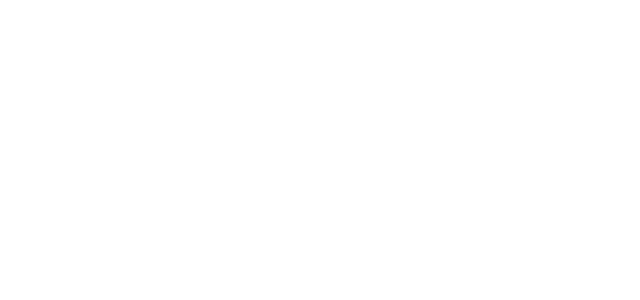
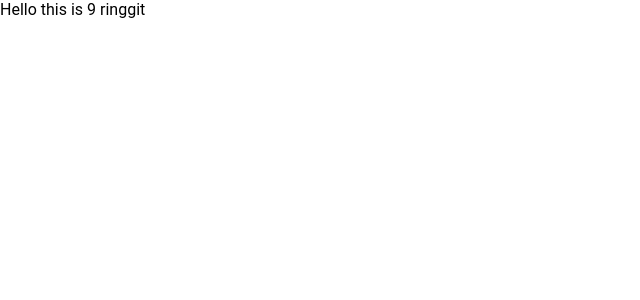
Before and after one commit to amirabdulaziz/upsifh, a React (Vite) app: page /profile in a window 1280 px wide. Shown: the top 300 px of the page, without its empty margins (0-640 px from the left). Built offline with nearby package versions, Linux system fonts and the light colour scheme.

Commit message:
new changes

```diff
--- a/src/App.tsx
+++ b/src/App.tsx
@@ -1,23 +1,24 @@
-import { Redirect, Route } from 'react-router-dom';
-import { IonApp, IonRouterOutlet, setupIonicReact } from '@ionic/react';
-import { IonReactRouter } from '@ionic/react-router';
-import Home from './pages/Home';
+import { Redirect, Route } from "react-router-dom";
+import { IonApp, IonRouterOutlet, setupIonicReact } from "@ionic/react";
+import { IonReactRouter } from "@ionic/react-router";
+import Home from "./pages/Home";
+import Profile from "./pages/profile";
 
 /* Core CSS required for Ionic components to work properly */
-import '@ionic/react/css/core.css';
+import "@ionic/react/css/core.css";
 
 /* Basic CSS for apps built with Ionic */
-import '@ionic/react/css/normalize.css';
-import '@ionic/react/css/structure.css';
-import '@ionic/react/css/typography.css';
+import "@ionic/react/css/normalize.css";
+import "@ionic/react/css/structure.css";
+import "@ionic/react/css/typography.css";
 
 /* Optional CSS utils that can be commented out */
-import '@ionic/react/css/padding.css';
-import '@ionic/react/css/float-elements.css';
-import '@ionic/react/css/text-alignment.css';
-import '@ionic/react/css/text-transformation.css';
-import '@ionic/react/css/flex-utils.css';
-import '@ionic/react/css/display.css';
+import "@ionic/react/css/padding.css";
+import "@ionic/react/css/float-elements.css";
+import "@ionic/react/css/text-alignment.css";
+import "@ionic/react/css/text-transformation.css";
+import "@ionic/react/css/flex-utils.css";
+import "@ionic/react/css/display.css";
 
 /**
  * Ionic Dark Mode
@@ -28,11 +29,11 @@
 
 /* import '@ionic/react/css/palettes/dark.always.css'; */
 /* import '@ionic/react/css/palettes/dark.class.css'; */
-import '@ionic/react/css/palettes/dark.system.css';
+import "@ionic/react/css/palettes/dark.system.css";
 
 /* Theme variables */
 import "./theme/tailwind.css";
-import './theme/variables.css';
+import "./theme/variables.css";
 
 setupIonicReact();
 
@@ -43,6 +44,9 @@
         <Route exact path="/home">
           <Home />
         </Route>
+        <Route exact path="/profile">
+          <Profile />
+        </Route>
         <Route exact path="/">
           <Redirect to="/home" />
         </Route>
--- /dev/null
+++ b/src/component/MainPage.tsx
@@ -0,0 +1,14 @@
+import { IonImg, IonText, IonButton } from "@ionic/react";
+import React from "react";
+import { useHistory } from "react-router-dom";
+
+const MainPage = () => {
+  const history = useHistory();
+  return (
+    <div>
+
+    </div>
+  );
+};
+
+export default MainPage;
--- a/src/pages/Home.tsx
+++ b/src/pages/Home.tsx
@@ -9,9 +9,13 @@
   IonToolbar,
 } from "@ionic/react";
 import "./Home.css";
+// import MainPage from "../component/MainPage";
+
 import FitnesHome from "../assets/homeimg/fitneshome.svg";
 
 const Home: React.FC = () => {
+  const history = useHistory();
+
   return (
     <IonPage>
       <IonHeader className="ion-no-border">
@@ -28,10 +32,11 @@
           </div>
           <div className="w-full absolute bottom-4 px-4">
             <button
-              className="bg-[#D4C685] rounded-lg shadow-md px-2 py-2 h-auto w-full"
+              onClick={() => history.push("/profile")}
+              className="bg-[#D4C685] rounded-lg shadow-md px-2 py-2 h-10 w-full"
             >
               <IonText className="text-white">
-                <p>Get started now</p>
+                <p className="lowercase">Get started now</p>
               </IonText>
             </button>
           </div>
@@ -42,3 +47,4 @@
 };
 
 export default Home;
+import { useHistory } from "react-router-dom";
--- /dev/null
+++ b/src/pages/profile.tsx
@@ -0,0 +1,17 @@
+import { IonContent, IonHeader, IonPage } from '@ionic/react'
+import React from 'react'
+
+const profile = () => {
+  return (
+    <IonPage>
+      <IonHeader></IonHeader>
+      <IonContent>
+        <div>
+          <h2>Hello this is 9 ringgit</h2>
+        </div>
+      </IonContent>
+    </IonPage>
+  );
+}
+
+export default profile
```
Also changed, not shown: 1 other file (tests, documents, lock files or other folders).
